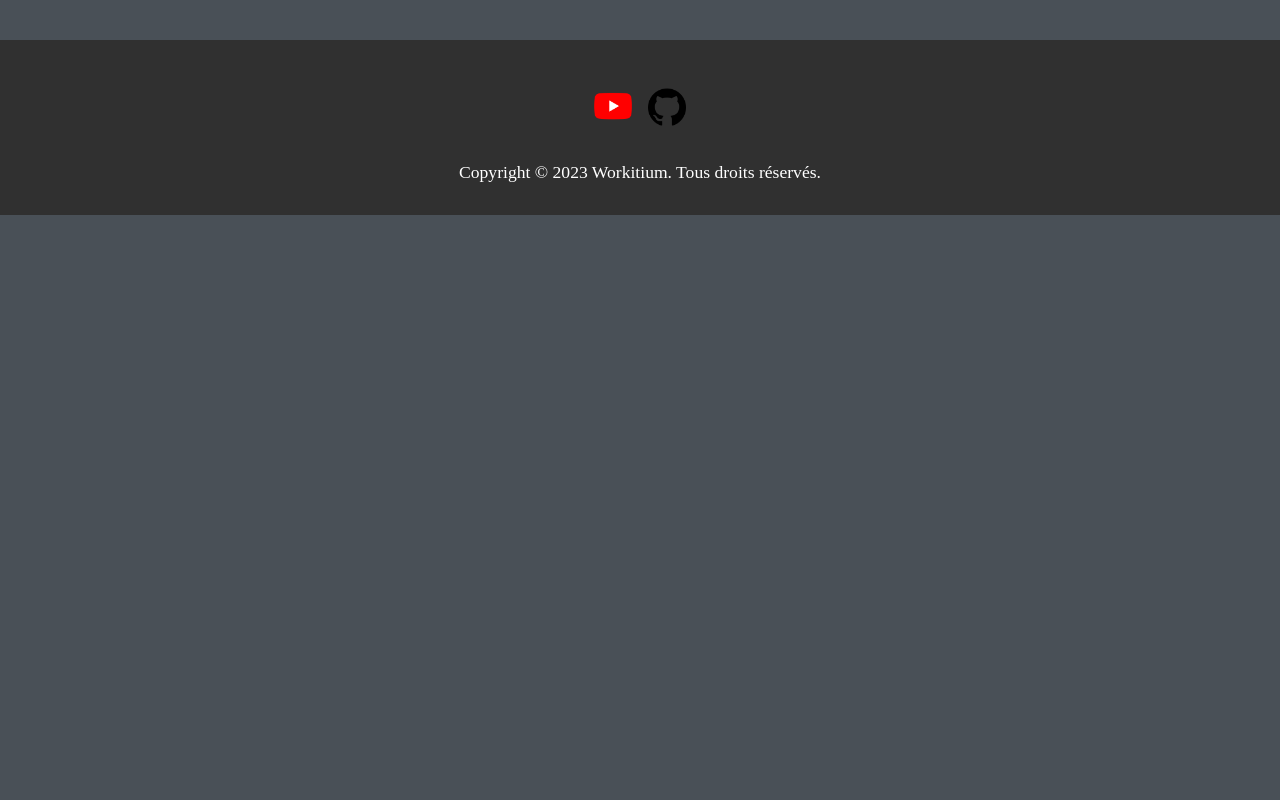
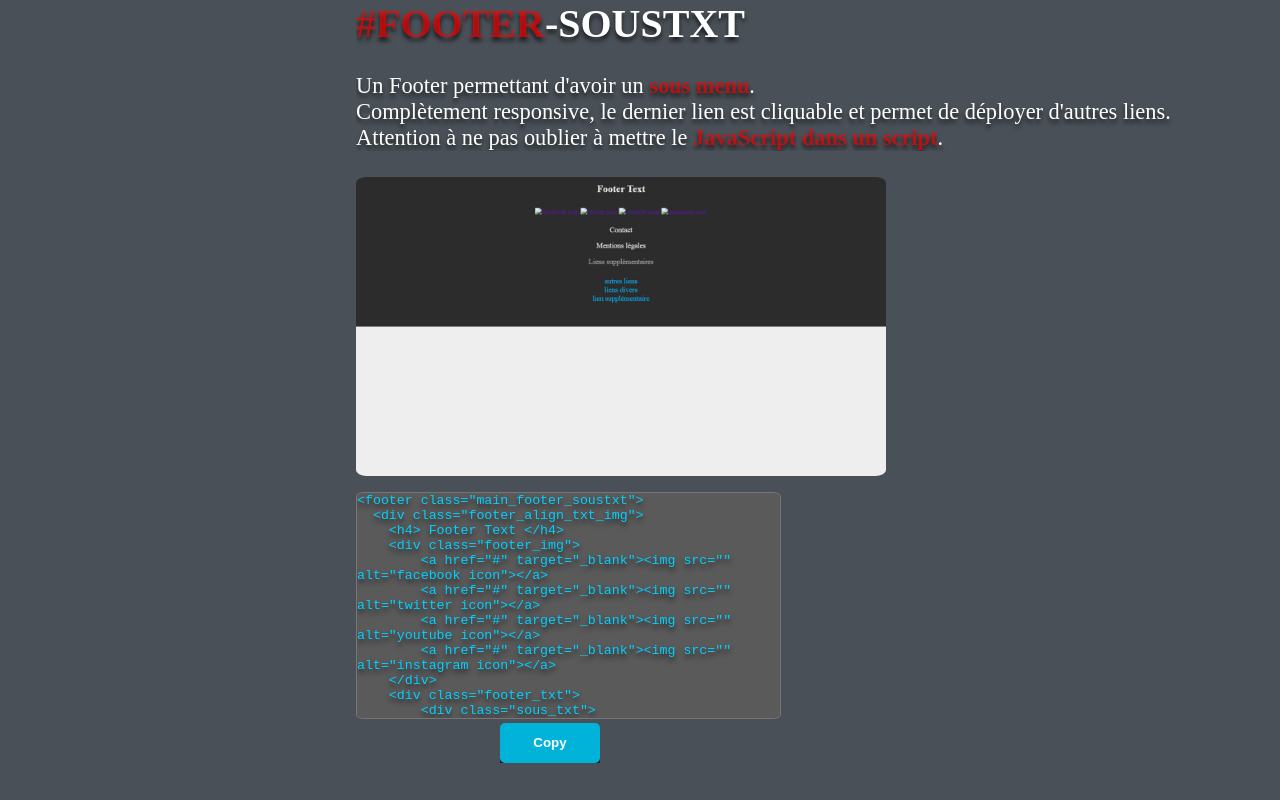
Before and after one commit to nixiz0/Workitium-Web, a React (Create React App) app: page /composants/footer in a window 1280 px wide. Shown: the part 3400-4200 px from the top of the page. Before the commit the page ends 3615 px from the top, so only its background shows below. Built offline with nearby package versions, Linux system fonts and the light colour scheme.

Commit message:
Add new footer composant

```diff
--- a/src/components/FooterComposant.jsx
+++ b/src/components/FooterComposant.jsx
@@ -8,6 +8,7 @@ import '../css-style/composants.css'
 import '../css-style/composants-style.css'
 import '../workitium-css/Workitium.css'
 import icon_composant from '../0-ressources/icon logo composants.png'
+import footer_soustxt from '../0-ressources/composants-ressources/footer_soustxt.png'
 
 function FooterComposant() {
   function copyTextarea(id) {
@@ -309,6 +310,77 @@ function FooterComposant() {
             </div>
             {/*---------------*/}
 
+            {/*-- Composant FooterSousTxt --*/}
+            <h2 class="title_composant"><b style={{color: 'rgba(255, 0, 0, 0.65)'}}>#FOOTER</b>-SOUSTXT </h2>
+            <span class="txt_composant">
+                <p>
+                    Un Footer permettant d'avoir un <b style={{color: 'rgba(255, 0, 0, 0.65)'}}>sous menu</b>.
+                    <br/>
+                    Complètement responsive, le dernier lien est cliquable et permet de déployer d'autres liens.
+                    <br/>
+                    Attention à ne pas oublier à mettre le <b style={{color: 'rgba(255, 0, 0, 0.65)'}}>JavaScript dans un script</b>.
+                </p>
+            </span>
+            <div class="extrait_composants">
+                <img src={footer_soustxt} alt="Footer soustxt" />
+            </div>
+            <div class="code_composants">
+                {/*Textarea code composant*/}
+                <textarea
+                name="code"
+                id="textarea5"
+                cols="51"
+                rows="15"
+                readOnly
+                value={`<footer class="main_footer_soustxt">
+  <div class="footer_align_txt_img">
+    <h4> Footer Text </h4>
+    <div class="footer_img">
+        <a href="#" target="_blank"><img src="" alt="facebook icon"></a>
+        <a href="#" target="_blank"><img src="" alt="twitter icon"></a>
+        <a href="#" target="_blank"><img src="" alt="youtube icon"></a>
+        <a href="#" target="_blank"><img src="" alt="instagram icon"></a>
+    </div>
+    <div class="footer_txt">
+        <div class="sous_txt">
+            <a href="#"> Contact </a>
+        </div>
+        <div class="sous_txt">
+            <a href="#"> Mentions légales </a>
+        </div>
+        <div class="sous_txt">
+            <div class="links_contains" onclick="toggleText()">Liens supplémentaires</div>
+            <div id="hiddenText" style="display: none;">
+            <ul class="ul_links">
+                <li><a href="#" target="_blank"> autres liens </a></li>
+                <li><a href="#" target="_blank"> liens divers </a></li>
+                <li><a href="#" target="_blank"> lien supplémentaire </a></li>
+            </ul>
+        </div>
+    </div>
+  </div>
+</footer>
+
+<!--SCRIPT JAVASCRIPT-->
+var texteDeployable = document.getElementById("texte-deployable");
+var texteClic = document.querySelector(".texte-clic");
+function toggleText() {
+    var hiddenText = document.getElementById("hiddenText");
+    if (hiddenText.style.display === "none") {
+        hiddenText.style.display = "block";
+    } else {
+        hiddenText.style.display = "none";
+    }
+}
+                      `}
+                />
+                {/*---------------*/}
+                <div class="btn_copy">
+                    <button onClick={() => copyTextarea('textarea5')} class="copy">Copy</button>
+                </div>
+            </div>
+            {/*---------------*/}
+
             {/*-- New Composant Place Here : --*/}
 
             {/*---------------*/}
--- a/src/workitium-css/Workitium.css
+++ b/src/workitium-css/Workitium.css
@@ -1476,6 +1476,115 @@
   .rgpd a {
     margin-bottom: 1em;
   }
+}
+
+
+/* FOOTER-SOUSTXT ########################### */
+.main_footer_soustxt {
+  display: flex;
+  justify-content: center;
+  background-color: rgb(44, 44, 44);
+  color: rgb(231, 231, 231);
+  padding-bottom: 2em;
+  padding-top: 2em;
+}
+
+.footer_align_txt_img {
+
+}
+
+  .footer_align_txt_img h4 {
+      font-size: 1em;
+      text-align: center;
+  }
+
+  .footer_img {
+      margin-top: 1em;
+      margin-bottom: 1em;
+      text-align: center;
+  }
+
+      .footer_img img {
+          width: 2em;
+          height: auto;
+      }
+
+  .footer_txt {
+      text-align: center;
+      font-size: 0.9em;
+  }
+
+      .sous_txt {
+          padding: 0.5em;
+      }
+
+          .sous_txt a {
+              text-decoration: none;
+              color: rgb(231, 231, 231);
+          }
+
+          .sous_txt a:hover {
+              color: rgb(175, 175, 175);
+          }
+
+.links_contains {
+  cursor: pointer;
+}
+
+  .links_contains:hover {
+      color: rgb(175, 175, 175);
+  }
+
+.ul_links {
+  padding: 0.5em;
+}
+
+  .ul_links a {
+      margin-top: 0.5em;
+      text-decoration: none;
+      color: rgb(0, 178, 227);
+      transition: all 0.2s ease-in-out;
+  }
+
+  .ul_links a:hover {
+      text-decoration: underline;
+      color: rgb(0, 129, 165);
+      transition: all 0.2s ease-in-out;
+  }
+
+
+@media (min-width:450px) {
+
+.footer_align_txt_img {
+
+}
+
+  .footer_align_txt_img h4 {
+      font-size: 1.5em;
+  }
+
+  .footer_img {
+      margin-top: 1em;
+      margin-bottom: 1em;
+  }
+
+      .footer_img img {
+          width: 3em;
+          height: auto;
+      }
+
+  .footer_txt {
+      text-align: center;
+      font-size: 1.1em;
+  }
+
+      .sous_txt {
+          padding: 0.5em;
+      }
+
+          .sous_txt a {
+              text-decoration: none;
+          }
 }
 
 
```
Also changed, not shown: src/0-ressources/composants-ressources/footer_soustxt.png (added).
